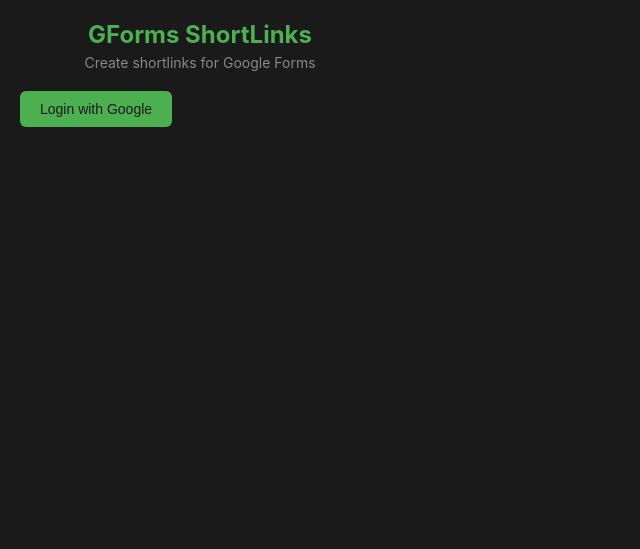
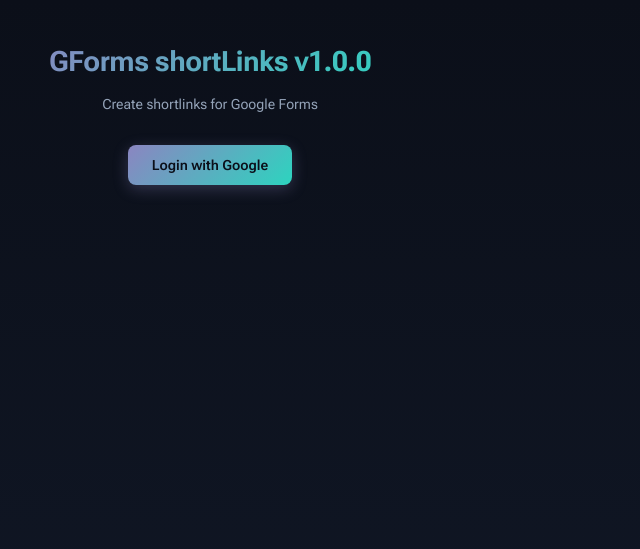
Before and after one commit to josvaler/SaaS-gform-click-PRE-PRODUCTION, a PHP site: page /chrome-extension/popup.html in a window 1280 px wide. Shown: the top 549 px of the page, without its empty margins (0-640 px from the left). Run offline with PHP 8.4, Linux system fonts and the light colour scheme.

Commit message:
style: Improve Chrome extension UI with centered user info and purple theme
UI Improvements:
- Centered user information card with premium glassmorphism design
- Improved visual hierarchy and spacing throughout
- Enhanced user badge with centered layout and gradient effects
- Better typography using Roboto Flex font (matching web app)
- Improved form inputs with better focus states
- Enhanced quota display with glassmorphism effects
- Better animations and transitions

Color Theme:
- Changed primary accent color from light blue (#0ea5e9) to purple (#8B85C1)
- Updated all gradients, borders, shadows, and focus states
- Maintained teal (#2dd4bf) as secondary gradient color
- Updated all rgba values to match new purple theme

Layout Changes:
- Increased extension width to 420px for better spacing
- Centered user card with avatar, name, email, and badge
- Improved logout button positioning
- Better padding and margins throughout
- Enhanced result card with better visual feedback

Files Modified:
- chrome-extension/popup.html: Updated user card structure
- chrome-extension/styles.css: Complete UI redesign with purple theme

```diff
--- a/chrome-extension/popup.html
+++ b/chrome-extension/popup.html
@@ -11,7 +11,7 @@
         <!-- Login Section -->
         <div id="loginSection" class="section">
             <div class="header">
-                <h1>GForms ShortLinks</h1>
+                <h1>GForms shortLinks v1.0.0</h1>
                 <p class="subtitle">Create shortlinks for Google Forms</p>
             </div>
             <button id="loginBtn" class="btn btn-primary">Login with Google</button>
@@ -23,16 +23,19 @@
 
         <!-- Main Section (shown after login) -->
         <div id="mainSection" class="section" style="display: none;">
-            <div class="header">
-                <div class="user-info">
+            <!-- User Info Card (Centered) -->
+            <div class="user-card">
+                <div class="user-info-centered">
                     <img id="userAvatar" src="" alt="Avatar" class="avatar" style="display: none;">
-                    <div>
+                    <div class="user-details">
                         <h2 id="userName">User</h2>
                         <p class="user-email" id="userEmail"></p>
-                        <span class="badge" id="userPlan">FREE</span>
+                        <div class="badge-container">
+                            <span class="badge" id="userPlan">FREE</span>
+                        </div>
                     </div>
                 </div>
-                <button id="logoutBtn" class="btn btn-secondary btn-small">Logout</button>
+                <button id="logoutBtn" class="btn btn-secondary btn-small btn-logout">Logout</button>
             </div>
 
             <div class="quota-info" id="quotaInfo">
--- a/chrome-extension/styles.css
+++ b/chrome-extension/styles.css
@@ -1,3 +1,5 @@
+@import url('https://fonts.googleapis.com/css2?family=Roboto+Flex:wght@100..1000&display=swap');
+
 * {
     margin: 0;
     padding: 0;
@@ -5,101 +7,215 @@
 }
 
 body {
-    font-family: -apple-system, BlinkMacSystemFont, 'Segoe UI', Roboto, Oxygen, Ubuntu, Cantarell, sans-serif;
-    width: 400px;
-    min-height: 500px;
-    background: #1a1a1a;
-    color: #e0e0e0;
+    font-family: 'Roboto Flex', -apple-system, BlinkMacSystemFont, 'Segoe UI', Roboto, Oxygen, Ubuntu, Cantarell, sans-serif;
+    width: 420px;
+    min-height: 550px;
+    background: linear-gradient(180deg, #0b0f19 0%, #111827 100%);
+    background-attachment: fixed;
+    color: #f1f5f9;
+    line-height: 1.6;
 }
 
 .container {
-    padding: 20px;
+    padding: 0;
 }
 
 .section {
     display: flex;
     flex-direction: column;
     gap: 20px;
+    padding: 20px;
 }
 
-.header {
+/* Login Section */
+#loginSection {
     text-align: center;
-    margin-bottom: 20px;
+    padding: 40px 20px;
+    min-height: 400px;
+    display: flex;
+    flex-direction: column;
+    justify-content: center;
+    align-items: center;
 }
 
-.header h1 {
-    font-size: 24px;
-    color: #4CAF50;
-    margin-bottom: 5px;
+#loginSection .header h1 {
+    font-size: 28px;
+    font-weight: 700;
+    background: linear-gradient(135deg, #8B85C1 0%, #2dd4bf 100%);
+    -webkit-background-clip: text;
+    -webkit-text-fill-color: transparent;
+    background-clip: text;
+    margin-bottom: 8px;
+    letter-spacing: -0.5px;
 }
 
-.subtitle {
-    color: #888;
+#loginSection .subtitle {
+    color: #94a3b8;
     font-size: 14px;
+    margin-bottom: 30px;
 }
 
-.user-info {
+/* User Card - Centered and Premium */
+.user-card {
+    background: rgba(17, 24, 39, 0.9);
+    backdrop-filter: blur(20px);
+    border: 1px solid rgba(148, 163, 184, 0.15);
+    border-radius: 12px;
+    padding: 20px;
+    margin-bottom: 10px;
+    box-shadow: 0 4px 20px rgba(0, 0, 0, 0.3);
+    position: relative;
+}
+
+.user-info-centered {
     display: flex;
+    flex-direction: column;
     align-items: center;
+    text-align: center;
     gap: 12px;
     margin-bottom: 15px;
 }
 
 .avatar {
-    width: 40px;
-    height: 40px;
+    width: 64px;
+    height: 64px;
     border-radius: 50%;
-    border: 2px solid #4CAF50;
+    border: 3px solid #8B85C1;
+    box-shadow: 0 0 20px rgba(139, 133, 193, 0.3);
+    object-fit: cover;
 }
 
-.user-info h2 {
-    font-size: 16px;
-    margin-bottom: 2px;
+.user-details {
+    display: flex;
+    flex-direction: column;
+    align-items: center;
+    gap: 6px;
+}
+
+.user-details h2 {
+    font-size: 18px;
+    font-weight: 600;
+    color: #f1f5f9;
+    margin: 0;
 }
 
 .user-email {
-    font-size: 12px;
-    color: #888;
+    font-size: 13px;
+    color: #94a3b8;
+    margin: 0;
+}
+
+.badge-container {
+    margin-top: 4px;
+    display: flex;
+    justify-content: center;
 }
 
 .badge {
     display: inline-block;
-    padding: 2px 8px;
-    border-radius: 12px;
+    padding: 4px 12px;
+    border-radius: 20px;
     font-size: 11px;
-    font-weight: bold;
-    background: #4CAF50;
-    color: #1a1a1a;
-    margin-top: 4px;
+    font-weight: 700;
+    text-transform: uppercase;
+    letter-spacing: 0.5px;
+    background: linear-gradient(135deg, #8B85C1 0%, #2dd4bf 100%);
+    color: #0b0f19;
+    box-shadow: 0 2px 10px rgba(139, 133, 193, 0.3);
+    transition: all 0.3s ease;
 }
 
+.badge:hover {
+    transform: translateY(-1px);
+    box-shadow: 0 4px 15px rgba(139, 133, 193, 0.4);
+}
+
+.btn-logout {
+    position: absolute;
+    top: 15px;
+    right: 15px;
+    padding: 6px 12px;
+    font-size: 11px;
+    opacity: 0.7;
+    transition: opacity 0.2s;
+}
+
+.btn-logout:hover {
+    opacity: 1;
+}
+
+/* Quota Info - Improved */
+.quota-info {
+    display: flex;
+    gap: 20px;
+    padding: 16px;
+    background: rgba(17, 24, 39, 0.6);
+    border-radius: 10px;
+    border: 1px solid rgba(148, 163, 184, 0.15);
+    backdrop-filter: blur(10px);
+}
+
+.quota-item {
+    display: flex;
+    flex-direction: column;
+    gap: 6px;
+    flex: 1;
+    text-align: center;
+}
+
+.quota-label {
+    font-size: 11px;
+    color: #94a3b8;
+    text-transform: uppercase;
+    letter-spacing: 0.5px;
+    font-weight: 500;
+}
+
+.quota-value {
+    font-size: 16px;
+    font-weight: 700;
+    background: linear-gradient(135deg, #8B85C1 0%, #2dd4bf 100%);
+    -webkit-background-clip: text;
+    -webkit-text-fill-color: transparent;
+    background-clip: text;
+}
+
+/* Buttons */
 .btn {
-    padding: 10px 20px;
+    padding: 12px 24px;
     border: none;
-    border-radius: 6px;
+    border-radius: 8px;
     font-size: 14px;
-    font-weight: 500;
+    font-weight: 600;
     cursor: pointer;
-    transition: all 0.2s;
+    transition: all 0.3s ease;
+    font-family: 'Roboto Flex', sans-serif;
 }
 
 .btn-primary {
-    background: #4CAF50;
-    color: #1a1a1a;
+    background: linear-gradient(135deg, #8B85C1 0%, #2dd4bf 100%);
+    color: #0b0f19;
+    box-shadow: 0 4px 15px rgba(139, 133, 193, 0.3);
 }
 
 .btn-primary:hover {
-    background: #45a049;
+    transform: translateY(-2px);
+    box-shadow: 0 6px 20px rgba(139, 133, 193, 0.4);
+}
+
+.btn-primary:active {
+    transform: translateY(0);
 }
 
 .btn-secondary {
-    background: #333;
-    color: #e0e0e0;
-    border: 1px solid #555;
+    background: rgba(17, 24, 39, 0.8);
+    color: #f1f5f9;
+    border: 1px solid rgba(148, 163, 184, 0.2);
 }
 
 .btn-secondary:hover {
-    background: #444;
+    background: rgba(17, 24, 39, 1);
+    border-color: rgba(148, 163, 184, 0.4);
 }
 
 .btn-small {
@@ -197,53 +299,110 @@ body {
     100% { transform: rotate(360deg); }
 }
 
+.loading p {
+    color: #94a3b8;
+    font-size: 14px;
+}
+
+/* Messages */
 #messages {
     min-height: 20px;
 }
 
 .message {
-    padding: 10px;
-    border-radius: 6px;
-    margin-bottom: 10px;
+    padding: 12px 16px;
+    border-radius: 8px;
+    margin-bottom: 12px;
     font-size: 13px;
+    font-weight: 500;
+    animation: slideIn 0.3s ease;
+}
+
+@keyframes slideIn {
+    from {
+        opacity: 0;
+        transform: translateY(-10px);
+    }
+    to {
+        opacity: 1;
+        transform: translateY(0);
+    }
 }
 
 .message.error {
-    background: #d32f2f;
+    background: linear-gradient(135deg, #ef4444 0%, #dc2626 100%);
     color: #fff;
+    box-shadow: 0 4px 15px rgba(239, 68, 68, 0.3);
 }
 
 .message.success {
-    background: #4CAF50;
-    color: #1a1a1a;
+    background: linear-gradient(135deg, #2dd4bf 0%, #14b8a6 100%);
+    color: #0b0f19;
+    box-shadow: 0 4px 15px rgba(45, 212, 191, 0.3);
 }
 
+/* Result */
 .result {
-    padding: 15px;
-    background: #2a2a2a;
-    border-radius: 6px;
-    border: 1px solid #4CAF50;
+    padding: 20px;
+    background: rgba(17, 24, 39, 0.9);
+    border-radius: 12px;
+    border: 2px solid #8B85C1;
     margin-top: 15px;
+    box-shadow: 0 4px 20px rgba(139, 133, 193, 0.2);
+    animation: slideIn 0.3s ease;
 }
 
 .result h3 {
-    font-size: 16px;
-    margin-bottom: 10px;
-    color: #4CAF50;
+    font-size: 18px;
+    margin-bottom: 15px;
+    background: linear-gradient(135deg, #8B85C1 0%, #2dd4bf 100%);
+    -webkit-background-clip: text;
+    -webkit-text-fill-color: transparent;
+    background-clip: text;
+    font-weight: 700;
 }
 
 .shortlink-display {
     display: flex;
-    gap: 8px;
+    gap: 10px;
+    align-items: center;
 }
 
 .shortlink-display input {
     flex: 1;
-    padding: 8px;
-    border: 1px solid #444;
-    border-radius: 4px;
-    background: #1a1a1a;
-    color: #4CAF50;
+    padding: 10px 12px;
+    border: 1px solid rgba(148, 163, 184, 0.2);
+    border-radius: 8px;
+    background: rgba(11, 15, 25, 0.6);
+    color: #2dd4bf;
     font-size: 13px;
-    font-family: monospace;
+    font-family: 'Courier New', monospace;
+    font-weight: 600;
 }
+
+.shortlink-display input:focus {
+    outline: none;
+    border-color: #8B85C1;
+    box-shadow: 0 0 0 3px rgba(139, 133, 193, 0.1);
+}
+
+/* Header for login section */
+.header {
+    text-align: center;
+    margin-bottom: 30px;
+}
+
+.header h1 {
+    font-size: 28px;
+    font-weight: 700;
+    background: linear-gradient(135deg, #8B85C1 0%, #2dd4bf 100%);
+    -webkit-background-clip: text;
+    -webkit-text-fill-color: transparent;
+    background-clip: text;
+    margin-bottom: 8px;
+}
+
+.subtitle {
+    color: #94a3b8;
+    font-size: 14px;
+}
```
Also changed, not shown: other parts of chrome-extension/styles.css (+27 -41 lines).
